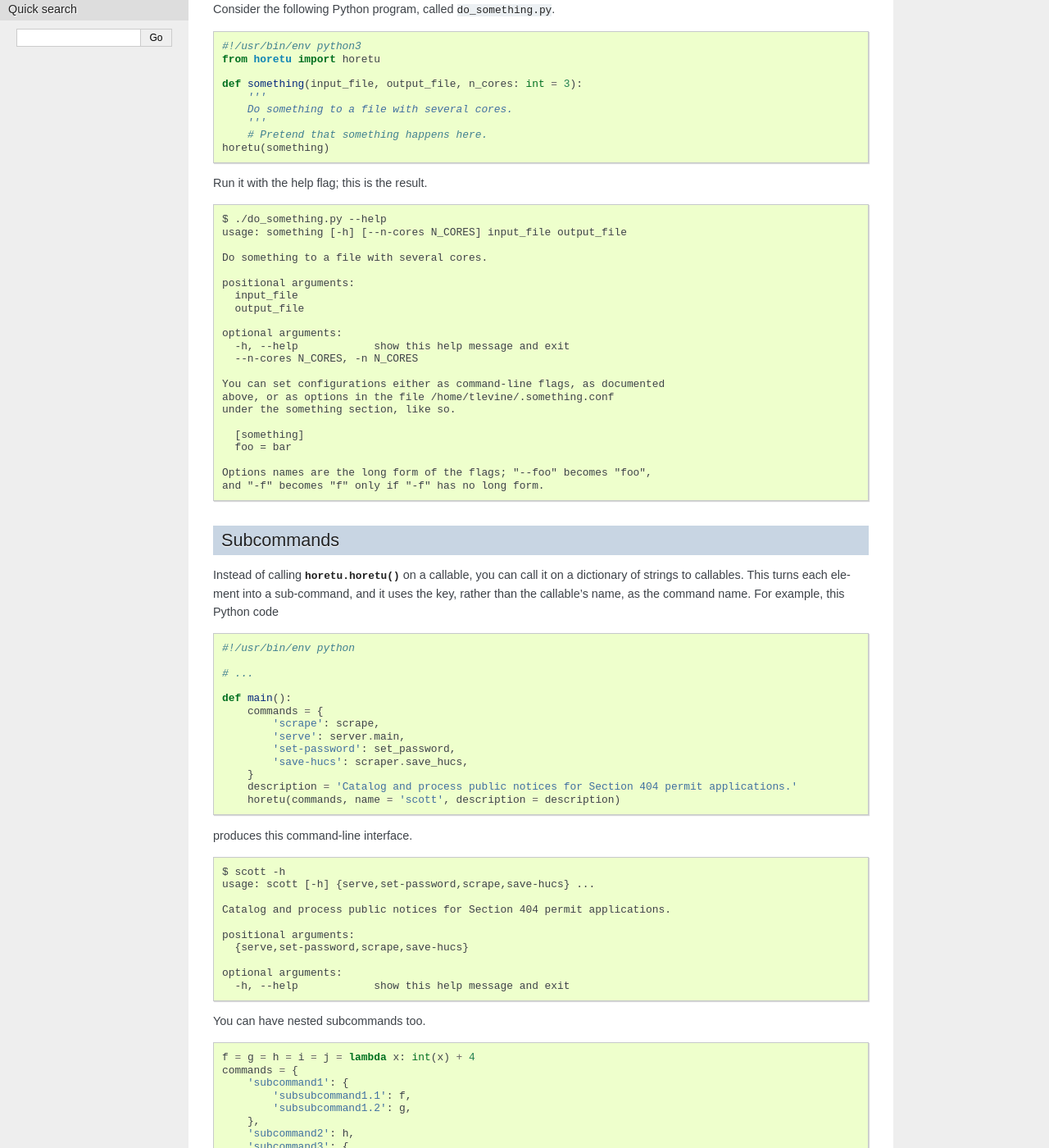
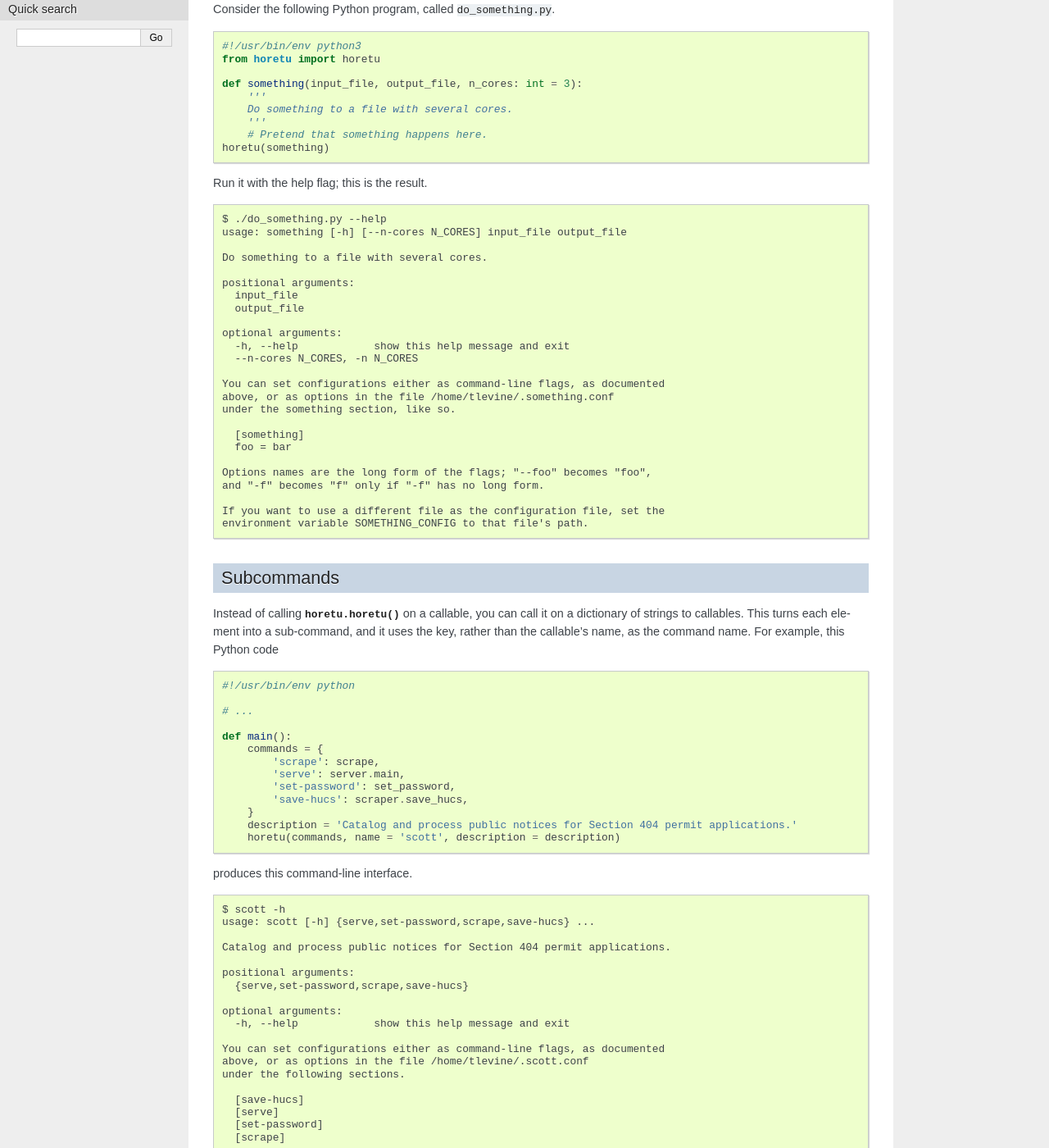
Before and after one commit to tlevine/horetu, a Sphinx documentation site: the page built from docs/usage.rst, in a window 1280 px wide and 1400 px high, scrolled down 401 px. Shown: the whole window at 82% size. Built offline with Sphinx 7.4.7, drawn with Linux system fonts in a browser that asks for light colours; some of the changed text lies outside the part shown.

```diff
--- a/docs/conf.py
+++ b/docs/conf.py
@@ -37,7 +37,7 @@ extensions = [
     'sphinx.ext.todo',
     'sphinx.ext.coverage',
     'sphinx.ext.viewcode',
-    'sphinxcontrib.autorun',
+#   'sphinxcontrib.autorun',
 ]
 
 # Add any paths that contain templates here, relative to this directory.
--- a/docs/usage.rst
+++ b/docs/usage.rst
@@ -55,6 +55,9 @@ Run it with the help flag; this is the result.
     Options names are the long form of the flags; "--foo" becomes "foo",
     and "-f" becomes "f" only if "-f" has no long form.
 
+    If you want to use a different file as the configuration file, set the
+    environment variable SOMETHING_CONFIG to that file's path.
+
 Subcommands
 ^^^^^^^^^^^^^^^
 
@@ -94,6 +97,27 @@ produces this command-line interface.
     optional arguments:
       -h, --help            show this help message and exit
 
+    You can set configurations either as command-line flags, as documented
+    above, or as options in the file /home/tlevine/.scott.conf
+    under the following sections.
+
+      [save-hucs]
+      [serve]
+      [set-password]
+      [scrape]
+
+    It might look like this, for example.
+
+      [save-hucs]
+      foo = bar
+
+    Options names are the long form of the flags; "--foo" becomes "foo",
+    and "-f" becomes "f" only if "-f" has no long form.
+
+    If you want to use a different file as the configuration file, set the
+    environment variable SCOTT_CONFIG to that file's path.
+
+
 You can have nested subcommands too.
 
 ::
--- a/setup.py
+++ b/setup.py
@@ -24,7 +24,10 @@ setup(name='horetu',
           'inflection>=0.3.1',
       ] + backwards_compatibility,
       extras_require={
-          'docs': ['Sphinx>=1.3.1', 'sphinxcontrib-autorun>=0.1'],
+          'docs': [
+              'Sphinx>=1.3.1',
+          #   'sphinxcontrib-autorun>=0.1',
+          ],
           'tests': ['pytest>=2.6.4'],
           'dev': ['horetu[docs]', 'horetu[tests]']
       },
```
Also changed, not shown: 1 other file.
